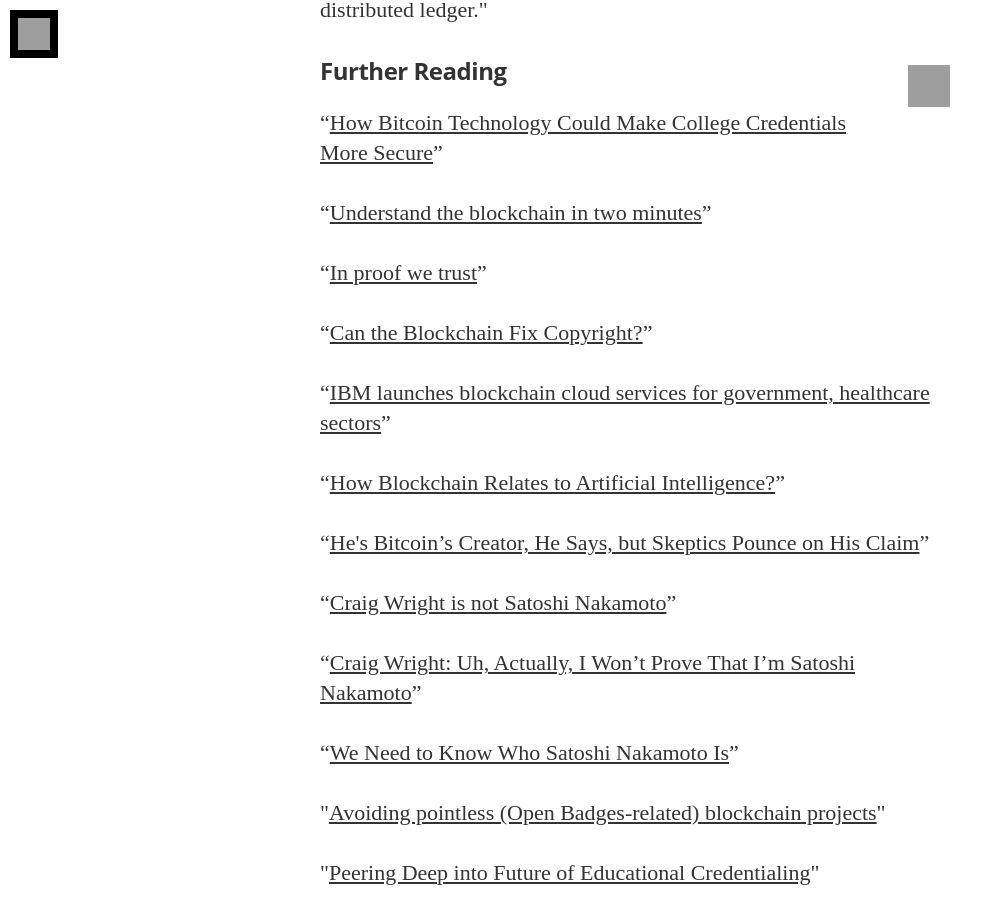
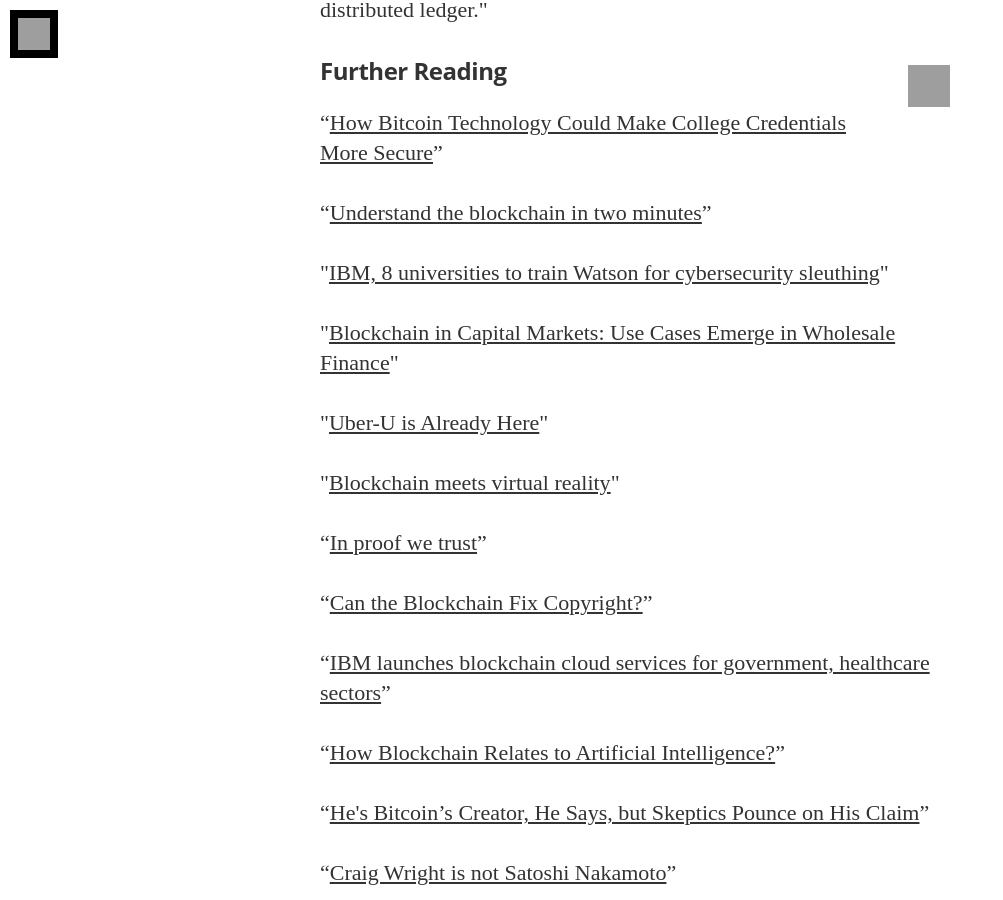
Before and after one commit to HackEducation/HackEduResearch, a Jekyll site: the page built from _posts/2016-05-10-more-blockchain-links.html, in a window 1280 px wide and 900 px high, scrolled down 2123 px. Shown: the whole window, without its empty margins (0-1003 px from the left). Built offline with Jekyll 4.4.1, drawn with Linux system fonts in a browser that asks for light colours; nearby versions of some CDN libraries; some web fonts are replaced; some of the changed lines change nothing that is shown; grey boxes are pictures that could not be loaded.

Commit message:
Updated 2016-05-10-more-blockchain-links.html

```diff
--- a/_posts/2016-05-10-more-blockchain-links.html
+++ b/_posts/2016-05-10-more-blockchain-links.html
@@ -1,10 +1,11 @@
 ---
 layout: post
 title: "The Blockchain and Education: More Links, Less Links"
-date: 2016-05-10 10:35:00 +0000
-tags:
-image: https://s3.amazonaws.com/hackedu/hack-education-research-pigeon.jpg
-imagecredits: https://www.flickr.com/photos/eastbeach/13116489413
+date: "2016-05-10 10:35:00 +0000"
+tags: null
+image: "https://s3.amazonaws.com/hackedu/hack-education-research-pigeon.jpg"
+imagecredits: "https://www.flickr.com/photos/eastbeach/13116489413"
+published: true
 ---
 <p>Even though I've sworn to write no more about the blockchain and education, I'm still collecting stories on the topic, in part because the marketing drum continues to be pounded. Maybe I'll write more. Maybe I won't.</p>
 
@@ -21,6 +22,14 @@
 <p>&#8220;<a href="http://chronicle.com/article/How-Bitcoin-Technology-Could/236070">How Bitcoin Technology Could Make College Credentials More Secure</a>&#8221;</p>
 
 <p>&#8220;<a href="http://boingboing.net/2016/04/18/understand-the-blockchain-in-t.html">Understand the blockchain in two minutes</a>&#8221;</p>
+
+<p>"<a href="http://www.zdnet.com/article/ibm-8-universities-to-train-watson-for-cybersecurity-sleuthing/">IBM, 8 universities to train Watson for cybersecurity sleuthing</a>"</p>
+
+<p>"<a href="http://bankinnovation.net/2016/05/blockchain-in-capital-markets-emerging-use-cases-i/">Blockchain in Capital Markets: Use Cases Emerge in Wholesale Finance</a>"</p>
+
+<p>"<a href="http://teachonline.ca/tools-trends/exploring-future-education/uber-u-already-here">Uber-U is Already Here</a>"</p>
+
+<p>"<a href="http://boingboing.net/2016/05/10/blockchain-meets-virtual-reali.html">Blockchain meets virtual reality</a>"</p>
 
 <p>&#8220;<a href="https://aeon.co/essays/how-blockchain-will-revolutionise-far-more-than-money">In proof we trust</a>&#8221; </p>
 
```
